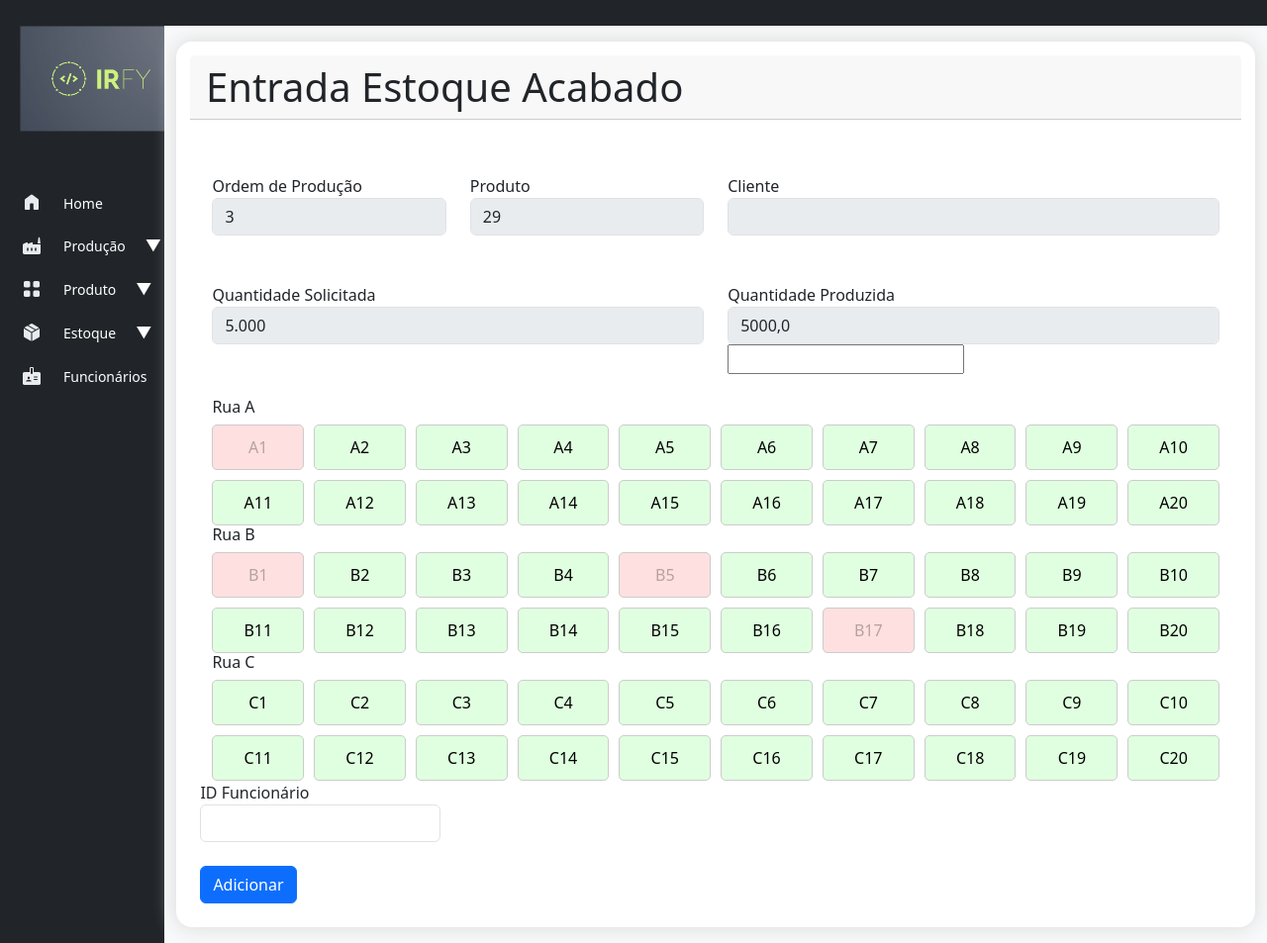
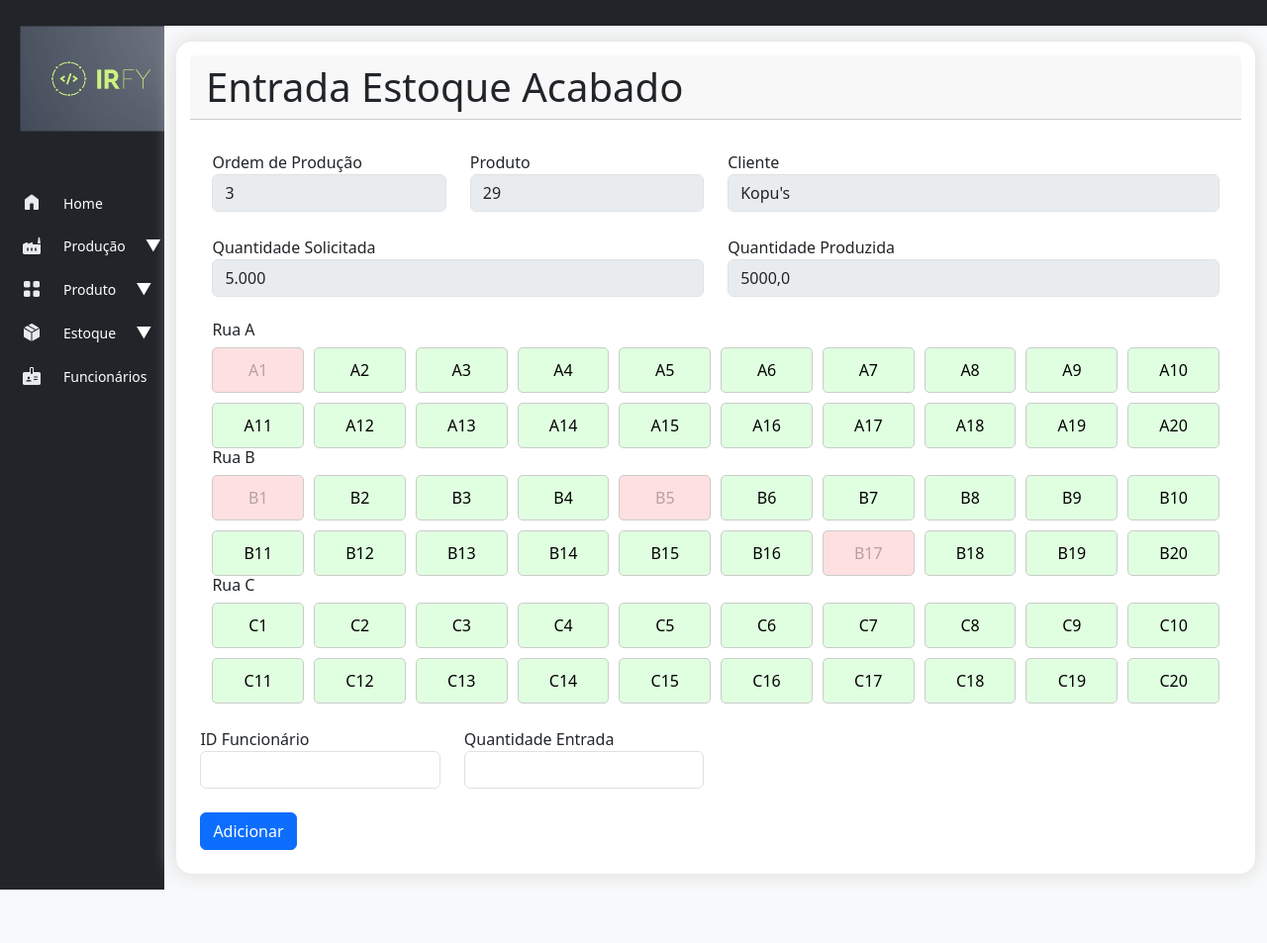
Before and after one commit to igorcosta01/trackprod, a Django app: page /estoque/entrada_estoque/3/ in a window 1280 px wide. Shown: the whole page at 99% size. After the commit the page ends 899 px from the top, so only its background shows below. Run offline with Django 5.2, Linux system fonts and the light colour scheme; data comes from the database, SQL or seed files in the repository; both versions use the stored data as it was after the commit; some libraries are stand-ins or nearby versions.

Commit message:
Ajustado input number da entrada estoque

```diff
--- a/estoque/templates/estoque_acabado/entrada_estoque.html
+++ b/estoque/templates/estoque_acabado/entrada_estoque.html
@@ -23,37 +23,36 @@
   <form method="POST" action="{% url 'entrada_estoque' ordem_producao.id %}">
     {% csrf_token %}
     <div class="row">
-      <div class="col-md-3 mb-4 mt-4">
+      <div class="col-md-3 mb-4 ">
         <label for="ordem_producao">Ordem de Produção</label>
         <input type="text" class="form-control" name="ordem_producao" id="ordem_producao"
           value="{{ ordem_producao.id }}" disabled>
       </div>
-      <div class="col-md-3 mb-4 mt-4">
+      <div class="col-md-3 mb-4">
         <label for="codigo_produto">Produto</label>
         <input type="text" class="form-control" name="codigo_produto_display" id="codigo_produto_display"
           value="{{ ordem_producao.produto }}" disabled>
         <input type="hidden" name="codigo_produto" id="codigo_produto" value="{{ ordem_producao.produto.codigo }}">
         <input type="hidden" name="produto_id" id="produto_id" value="{{ ordem_producao.produto.id }}">
       </div>
-      <div class="col-md-6 mb-4 mt-4">
+      <div class="col-md-6 mb-4">
         <label for="cliente">Cliente</label>
         <input type="text" class="form-control" name="codigo_produto_display" id="cliente"
-          value="{{ ordem_producao.cliente }}" disabled>
+          value="{{ ordem_producao.produto.cliente }}" disabled>
       </div>
-      <div class="col-md-6 mb-4 mt-4">
+      <div class="col-md-6 mb-4">
         <label for="qtdSolicitada">Quantidade Solicitada</label>
         <input type="text" class="form-control" name="qtdSolicitada_display" id="qtdSolicitada_display"
           value="{{ ordem_producao.quantidade | floatformat:0 | intcomma }}" disabled>
         <input type="hidden" name="qtdSolicitada" id="qtdSolicitada" value="{{ ordem_producao.quantidade }}">
       </div>
-      <div class="col-md-6 mb-4 mt-4">
+      <div class="col-md-6 mb-4">
         <label for="qtdEntrada">Quantidade Produzida</label>
         <!-- Exibe o valor como informativo -->
         <input type="text" class="form-control" name="qtdEntrada_display" id="qtdEntrada_display"
           value="{{ ordem_producao.quantidade_produzida }}" disabled>
 
         <!-- Campo hidden para garantir que o valor de quantidade seja enviado -->
-        <input type="number" name="qtdEntrada">
       </div>
     </div>
     <input type="hidden" name="drive_id" id="drive-id">
@@ -71,10 +70,14 @@
     </div>
     {% endfor %}
 </div>
-<div class="row">
+<div class="row mt-4">
   <div class="col-md-3 mb-4">
     <label for="matricula_funcionario">ID Funcionário</label>
     <input type="text" class="form-control" name="matricula_funcionario" id="matricula_funcionario" required>
+  </div>
+  <div class="col-md-3 mb-4">
+    <label for="matricula_funcionario">Quantidade Entrada</label>
+    <input type="number" class="form-control" name="qtdEntrada" id="qtdEntrada" required>
   </div>
 </div>
 </div>
```
Also changed, not shown: estoque/templates/estoque_acabado/produto_acabado.html (+7 -8 lines), db.sqlite3.
